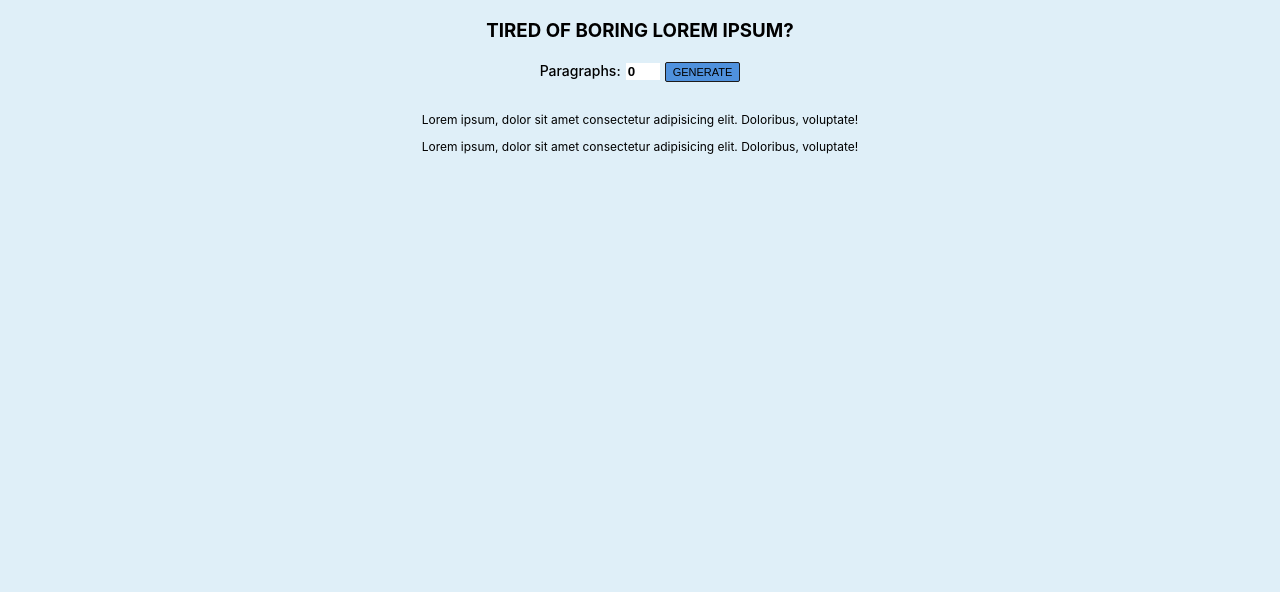
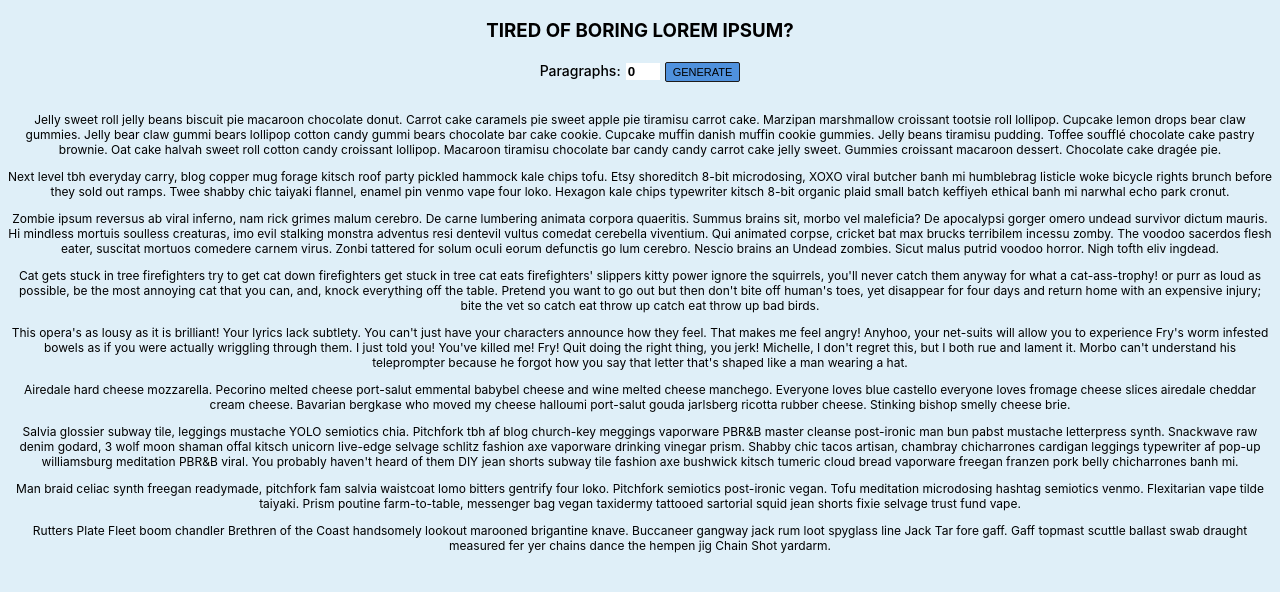
Before and after one commit to LaurenCummings/lorem-ipsum-project, a React (Vite) app: page / in a window 1280 px wide. Both pictures are taken after a click on the button "GENERATE". Shown: the top 592 px of the page. Built offline with nearby package versions, Linux system fonts and the light colour scheme.

Commit message:
Mapped through and displayed all data

```diff
--- a/src/App.jsx
+++ b/src/App.jsx
@@ -8,7 +8,7 @@ function App() {
 
   const handleSubmit = (e) => {
     e.preventDefault();
-    console.log('hello world');
+    setText(data);
   }
 
   return (
@@ -28,8 +28,11 @@ function App() {
         <button type="submit" className="btn">generate</button>
       </form>
       <article className="lorem-text">
-        <p>Lorem ipsum, dolor sit amet consectetur adipisicing elit. Doloribus, voluptate!</p>
-        <p>Lorem ipsum, dolor sit amet consectetur adipisicing elit. Doloribus, voluptate!</p>
+        {text.map((item, index) => {
+          return (
+            <p key={index}>{item}</p>
+          )
+        })}
       </article>
     </section>
   )
```
